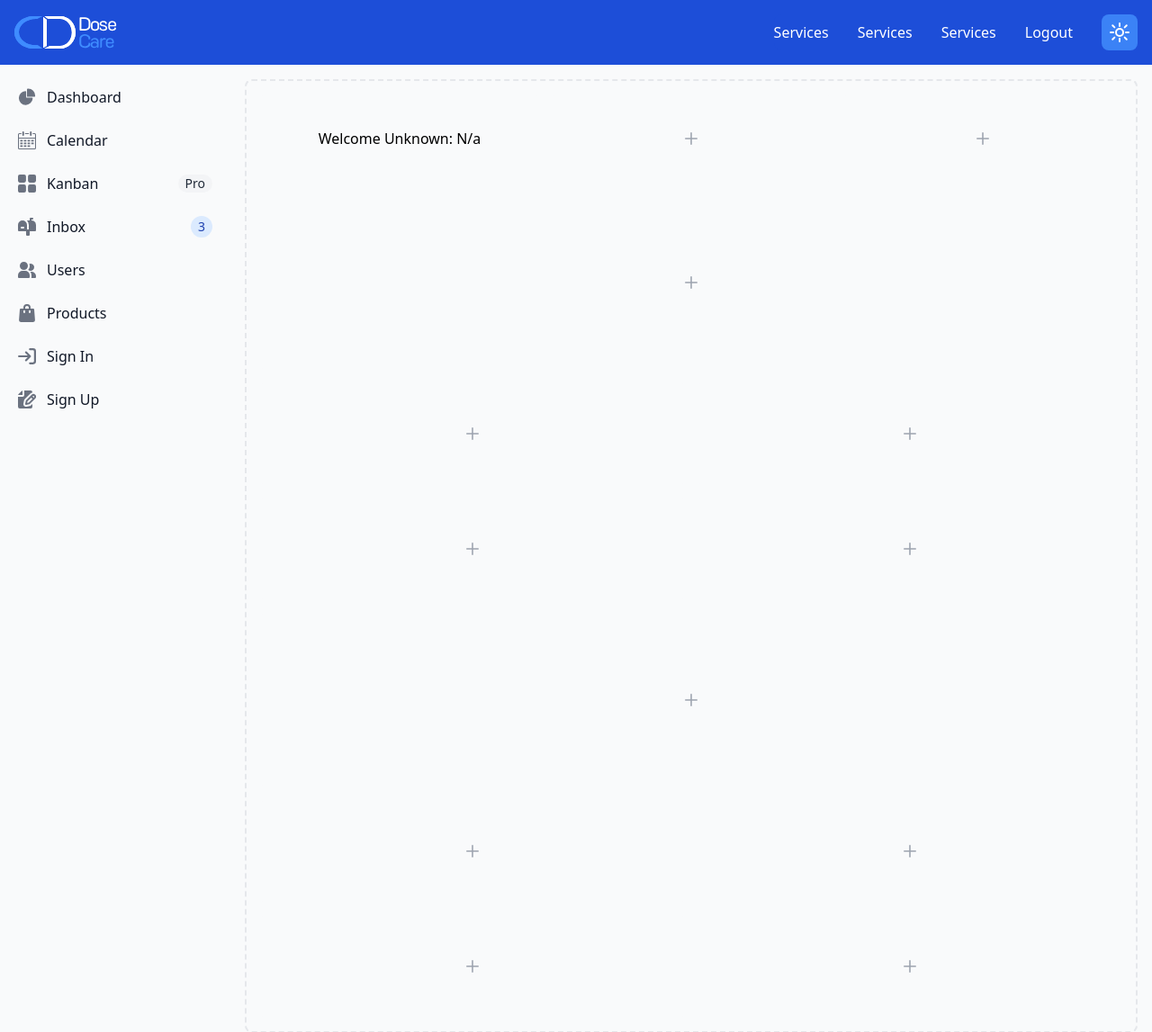
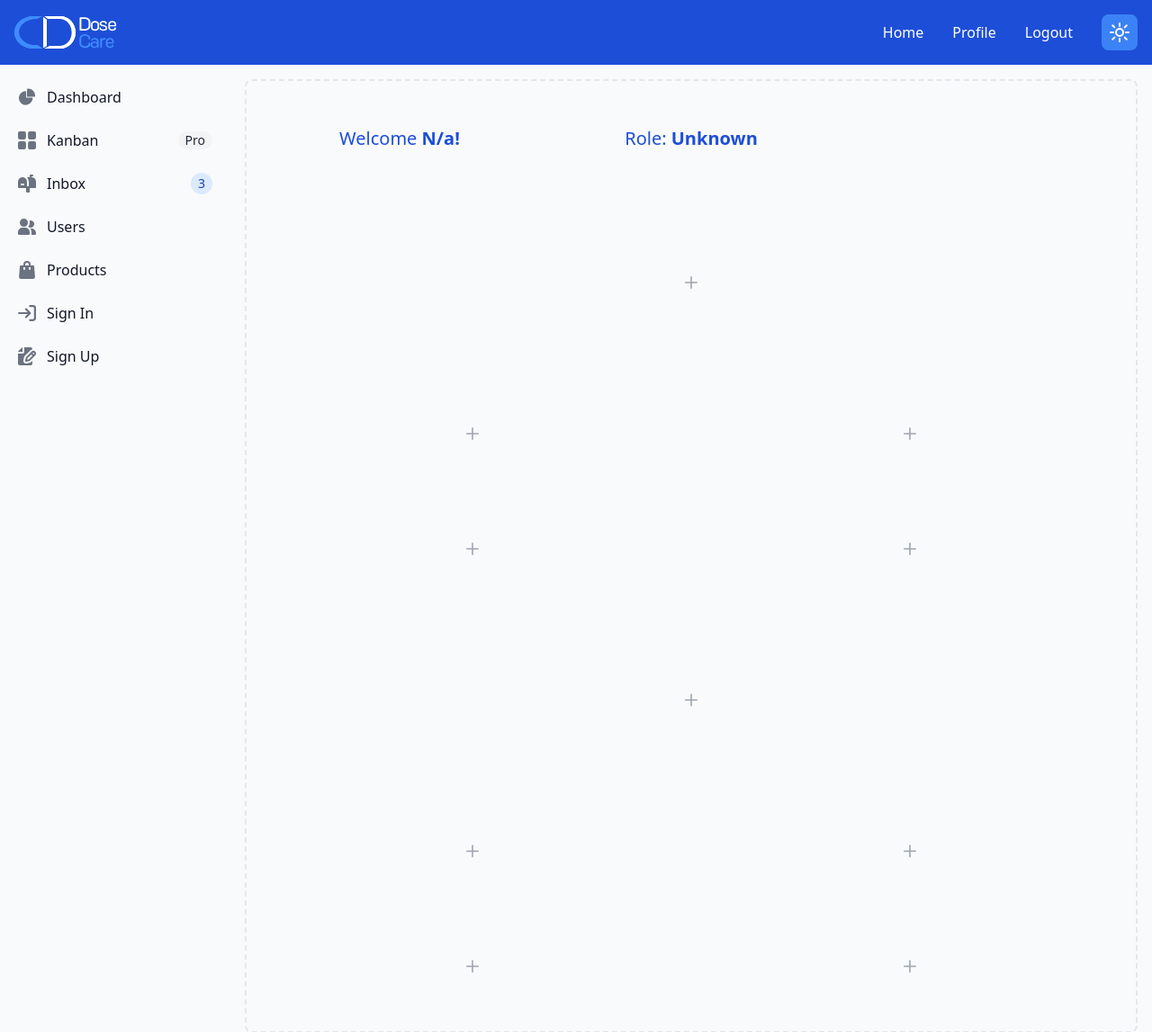
Before and after one commit to Steven-Mansour/DoseCare, a Flask app: page /home in a window 1280 px wide. Shown: the top 1147 px of the page at 90% size. Run offline with Flask 3, Linux system fonts and the light colour scheme; the visitor is signed in with stand-in values (Sample User, id 1); data that the repository does not hold is empty.

Commit message:
Add dashboard page and some stuff

```diff
--- a/main.py
+++ b/main.py
@@ -10,27 +10,44 @@
 
 @main.route('/')
 def index():
-    return "Logged in!"
+    return redirect(url_for('main.home'))
 
 
 @main.route('/home')
 @login_required
 def home():
-    return render_template("home.html", user=current_user.get_info())
+    return render_template("home.html", user=current_user.get_stats())
+
+
+@main.route('/profile')
+@login_required
+def profile():
+    return render_template("profile.html", user=current_user.get_info())
+# @main.route('/assignPharmacy')
+# @login_required
+# def assignPharmacy():
+#     if (current_user.get_info()['role'] != 'patient'):
+#         flash("You are not allowed to access this page")
+#         return redirect(url_for('main.home'))
+#     patient = current_user.get_info()['patientID']
+#     patient = Patient.query.first_or_404(patient)
+#     pharmacy = patient.pharmacy
+#     return render_template("assignPharmacy.html", user=current_user.get_info(), pharmacy=pharmacy)
 
 
 @main.route('/viewCalendar/<int:patient_id>')
 @login_required
 def viewCalendar(patient_id):
-    if (current_user.get_info()['role'] != 'patient'):
+    if (current_user.get_info()['role'] != 'patient' and current_user.get_info()['role'] != 'caregiver'):
         flash("You are not allowed to access this page")
         return redirect(url_for('main.home'))
+    patient = Patient.query.filter_by(patientID=patient_id).first()
+    if (current_user.get_info()['role'] == 'caregiver'):
+        if (patient.caregiverID != current_user.get_info()['caregiverID']):
+            flash("You cannot access this patients data")
+            return redirect(url_for('main.home'))
     current_year = datetime.now().year
-    patient = Patient.query.filter_by(patientID=patient_id).first()
     monthlySched = patient.get_monthly_schedule()
-    # current_month = datetime.now().month
-    # month_name = calendar.month_name[current_month]
-    # cal = calendar.Calendar().monthdayscalendar(current_year, current_month)
     return render_template("calendar.html", user=current_user.get_info(),
                            cal=monthlySched["cal"],
                            year=monthlySched["current_year"],
--- a/static/css/output.css
+++ b/static/css/output.css
@@ -2145,6 +2145,11 @@
        column-gap: 1.5rem;
 }
 
+.gap-x-4 {
+  -moz-column-gap: 1rem;
+       column-gap: 1rem;
+}
+
 .space-y-2 > :not([hidden]) ~ :not([hidden]) {
   --tw-space-y-reverse: 0;
   margin-top: calc(0.5rem * calc(1 - var(--tw-space-y-reverse)));
@@ -2443,6 +2448,14 @@
   font-weight: 600;
 }
 
+.uppercase {
+  text-transform: uppercase;
+}
+
+.lowercase {
+  text-transform: lowercase;
+}
+
 .capitalize {
   text-transform: capitalize;
 }
@@ -2503,6 +2516,16 @@
 .text-blue-700 {
   --tw-text-opacity: 1;
   color: rgb(29 78 216 / var(--tw-text-opacity, 1));
+}
+
+.text-green-600 {
+  --tw-text-opacity: 1;
+  color: rgb(22 163 74 / var(--tw-text-opacity, 1));
+}
+
+.text-red-600 {
+  --tw-text-opacity: 1;
+  color: rgb(220 38 38 / var(--tw-text-opacity, 1));
 }
 
 .shadow {
@@ -2515,6 +2538,11 @@
   --tw-shadow: 0 10px 15px -3px rgb(0 0 0 / 0.1), 0 4px 6px -4px rgb(0 0 0 / 0.1);
   --tw-shadow-colored: 0 10px 15px -3px var(--tw-shadow-color), 0 4px 6px -4px var(--tw-shadow-color);
   box-shadow: var(--tw-ring-offset-shadow, 0 0 #0000), var(--tw-ring-shadow, 0 0 #0000), var(--tw-shadow);
+}
+
+.blur {
+  --tw-blur: blur(8px);
+  filter: var(--tw-blur) var(--tw-brightness) var(--tw-contrast) var(--tw-grayscale) var(--tw-hue-rotate) var(--tw-invert) var(--tw-saturate) var(--tw-sepia) var(--tw-drop-shadow);
 }
 
 .invert {
@@ -2809,6 +2837,11 @@
   color: rgb(255 255 255 / var(--tw-text-opacity, 1));
 }
 
+.dark\:text-blue-700:is(.dark *) {
+  --tw-text-opacity: 1;
+  color: rgb(29 78 216 / var(--tw-text-opacity, 1));
+}
+
 .dark\:placeholder-gray-400:is(.dark *)::-moz-placeholder {
   --tw-placeholder-opacity: 1;
   color: rgb(156 163 175 / var(--tw-placeholder-opacity, 1));
--- a/templates/headerContent.html
+++ b/templates/headerContent.html
@@ -1,16 +1,12 @@
 {%extends "base.html"%}
 {%block headerButtons%}
 <li>
-    <a href="#"
-        class=" hover:text-blue-700 block py-2 px-3 text-white rounded hover:bg-gray-100 md:hover:bg-transparent md:border-0 md:hover:text-blue-200 md:p-0 dark:text-white md:dark:hover:text-blue-500 dark:hover:bg-gray-700 dark:hover:text-white md:dark:hover:bg-transparent">Services</a>
+    <a href="{{url_for('main.home')}}"
+        class=" hover:text-blue-700 block py-2 px-3 text-white rounded hover:bg-gray-100 md:hover:bg-transparent md:border-0 md:hover:text-blue-200 md:p-0 dark:text-white md:dark:hover:text-blue-500 dark:hover:bg-gray-700 dark:hover:text-white md:dark:hover:bg-transparent">Home</a>
 </li>
 <li>
-    <a href="#"
-        class=" hover:text-blue-700 block py-2 px-3 text-white rounded hover:bg-gray-100 md:hover:bg-transparent md:border-0 md:hover:text-blue-200 md:p-0 dark:text-white md:dark:hover:text-blue-500 dark:hover:bg-gray-700 dark:hover:text-white md:dark:hover:bg-transparent">Services</a>
-</li>
-<li>
-    <a href="#"
-        class=" hover:text-blue-700 block py-2 px-3 text-white rounded hover:bg-gray-100 md:hover:bg-transparent md:border-0 md:hover:text-blue-200 md:p-0 dark:text-white md:dark:hover:text-blue-500 dark:hover:bg-gray-700 dark:hover:text-white md:dark:hover:bg-transparent">Services</a>
+    <a href="{{url_for('main.profile')}}"
+        class=" hover:text-blue-700 block py-2 px-3 text-white rounded hover:bg-gray-100 md:hover:bg-transparent md:border-0 md:hover:text-blue-200 md:p-0 dark:text-white md:dark:hover:text-blue-500 dark:hover:bg-gray-700 dark:hover:text-white md:dark:hover:bg-transparent">Profile</a>
 </li>
 <li>
     <a href="{{ url_for('auth.logout') }}"
--- a/templates/home.html
+++ b/templates/home.html
@@ -3,25 +3,24 @@
 
 {%block pageContent%}
 <div class="grid grid-cols-3 gap-4 mb-4">
-    <div class="flex items-center justify-center h-24 rounded-sm bg-gray-50 dark:bg-gray-800">
-        <h1>Welcome {{user.role|capitalize}}: {{user.name|capitalize}}</h1>
+    <div
+        class="flex text-lg items-center justify-center h-24 p-4 rounded-sm bg-gray-50 dark:bg-gray-800 dark:text-white">
+        <p class="text-xl text-blue-700 dark:text-gray-300">
+            Welcome <b>{{user.name|capitalize}}!</b>
+        </p>
     </div>
     <div class="flex items-center justify-center h-24 rounded-sm bg-gray-50 dark:bg-gray-800">
-        <p class="text-2xl text-gray-400 dark:text-gray-500">
-            <svg class="w-3.5 h-3.5" aria-hidden="true" xmlns="http://www.w3.org/2000/svg" fill="none"
-                viewBox="0 0 18 18">
-                <path stroke="currentColor" stroke-linecap="round" stroke-linejoin="round" stroke-width="2"
-                    d="M9 1v16M1 9h16" />
-            </svg>
+        <p class="text-xl text-blue-700 dark:text-gray-300">
+            Role: <b>{{user.role|capitalize}}</b>
         </p>
     </div>
     <div class="flex items-center justify-center h-24 rounded-sm bg-gray-50 dark:bg-gray-800">
         <p class="text-2xl text-gray-400 dark:text-gray-500">
-            <svg class="w-3.5 h-3.5" aria-hidden="true" xmlns="http://www.w3.org/2000/svg" fill="none"
-                viewBox="0 0 18 18">
-                <path stroke="currentColor" stroke-linecap="round" stroke-linejoin="round" stroke-width="2"
-                    d="M9 1v16M1 9h16" />
-            </svg>
+        <p class="text-lg text-blue-700 dark:text-gray-300">
+            {%if user.role == 'patient'%}
+            Your caregiver: <b>{{user.caregiver.firstName|capitalize}} {{user.caregiver.lastName|capitalize}}</b>
+            {%endif%}
+        </p>
         </p>
     </div>
 </div>
--- a/templates/homeTemplate.html
+++ b/templates/homeTemplate.html
@@ -38,8 +38,9 @@
                 <a href="{{ url_for('main.createPill') }}"
                     class="flex items-center p-2 text-gray-900 rounded-lg dark:text-white hover:bg-gray-100 dark:hover:bg-gray-700 group">
                     <svg class="shrink-0 w-5 h-5 text-gray-500 transition duration-75 dark:text-gray-400 group-hover:text-gray-900 dark:group-hover:text-white"
-                        aria-hidden="true" fill="currentColor" version="1.1" id="Capa_1" xmlns="http://www.w3.org/2000/svg"
-                        xmlns:xlink="http://www.w3.org/1999/xlink" viewBox="0 0 520.532 520.532" width="24" height="24"
+                        aria-hidden="true" fill="currentColor" version="1.1" id="Capa_1"
+                        xmlns="http://www.w3.org/2000/svg" xmlns:xlink="http://www.w3.org/1999/xlink"
+                        viewBox="0 0 520.532 520.532" width="24" height="24"
                         transform="rotate(-45) matrix(-1, 0, 0, 1, 0, 0)">
                         <g id="SVGRepo_bgCarrier" stroke-width="0"></g>
                         <g id="SVGRepo_tracerCarrier" stroke-linecap="round" stroke-linejoin="round"></g>
@@ -69,17 +70,18 @@
                     <span class="ms-3">Choose Caregiver</span>
                 </a>
             </li>
+
             <li>
                 <a href="{{url_for('main.viewCalendar', patient_id = current_user.get_info().patientID)}}"
                     class="flex items-center p-2 text-gray-900 rounded-lg dark:text-white hover:bg-gray-100 dark:hover:bg-gray-700 group">
                     <svg class="shrink-0 w-5 h-5 text-gray-500 transition duration-75 dark:text-gray-400 group-hover:text-gray-900 dark:group-hover:text-white"
-                        aria-hidden="true" xmlns="http://www.w3.org/2000/svg" fill="currentColor" viewBox="0 0 20 20">
+                        aria-hidden="true" xmlns="http://www.w3.org/2000/svg" viewBox="0 0 122.88 122.89" width="18"
+                        height="24">
                         <path
-                            d="m17.418 3.623-.018-.008a6.713 6.713 0 0 0-2.4-.569V2h1a1 1 0 1 0 0-2h-2a1 1 0 0 0-1 1v2H9.89A6.977 6.977 0 0 1 12 8v5h-2V8A5 5 0 1 0 0 8v6a1 1 0 0 0 1 1h8v4a1 1 0 0 0 1 1h2a1 1 0 0 0 1-1v-4h6a1 1 0 0 0 1-1V8a5 5 0 0 0-2.582-4.377ZM6 12H4a1 1 0 0 1 0-2h2a1 1 0 0 1 0 2Z" />
+                            d="M81.61,4.73C81.61,2.12,84.19,0,87.38,0s5.77,2.12,5.77,4.73V25.45c0,2.61-2.58,4.73-5.77,4.73s-5.77-2.12-5.77-4.73V4.73ZM66.11,105.66c-.8,0-.8-10.1,0-10.1H81.9c.8,0,.8,10.1,0,10.1ZM15.85,68.94c-.8,0-.8-10.1,0-10.1H31.64c.8,0,.8,10.1,0,10.1Zm25.13,0c-.8,0-.8-10.1,0-10.1H56.77c.8,0,.8,10.1,0,10.1Zm25.13,0c-.8,0-.8-10.1,0-10.1H81.9c.8,0,.8,10.1,0,10.1Zm25.14-10.1H107c.8,0,.8,10.1,0,10.1H91.25c-.8,0-.8-10.1,0-10.1ZM15.85,87.3c-.8,0-.8-10.1,0-10.1H31.64c.8,0,.8,10.1,0,10.1ZM41,87.3c-.8,0-.8-10.1,0-10.1H56.77c.8,0,.8,10.1,0,10.1Zm25.13,0c-.8,0-.8-10.1,0-10.1H81.9c.8,0,.8,10.1,0,10.1Zm25.14,0c-.8,0-.8-10.1,0-10.1H107c.8,0,.8,10.1,0,10.1Zm-75.4,18.36c-.8,0-.8-10.1,0-10.1H31.64c.8,0,.8,10.1,0,10.1Zm25.13,0c-.8,0-.8-10.1,0-10.1H56.77c.8,0,.8,10.1,0,10.1ZM29.61,4.73C29.61,2.12,32.19,0,35.38,0s5.77,2.12,5.77,4.73V25.45c0,2.61-2.58,4.73-5.77,4.73s-5.77-2.12-5.77-4.73V4.73ZM6.4,43.47H116.47v-22a3,3,0,0,0-.86-2.07,2.92,2.92,0,0,0-2.07-.86H103a3.2,3.2,0,0,1,0-6.4h10.55a9.36,9.36,0,0,1,9.33,9.33v92.09a9.36,9.36,0,0,1-9.33,9.33H9.33A9.36,9.36,0,0,1,0,113.55V21.47a9.36,9.36,0,0,1,9.33-9.33H20.6a3.2,3.2,0,1,1,0,6.4H9.33a3,3,0,0,0-2.07.86,2.92,2.92,0,0,0-.86,2.07v22Zm110.08,6.41H6.4v63.67a3,3,0,0,0,.86,2.07,2.92,2.92,0,0,0,2.07.86H113.55a3,3,0,0,0,2.07-.86,2.92,2.92,0,0,0,.86-2.07V49.88ZM50.43,18.54a3.2,3.2,0,0,1,0-6.4H71.92a3.2,3.2,0,1,1,0,6.4Z"
+                            fill="currentColor" />
                     </svg>
                     <span class="flex-1 ms-3 whitespace-nowrap">Calendar</span>
-                    <span
-                        class="inline-flex items-center justify-center w-3 h-3 p-3 ms-3 text-sm font-medium text-blue-800 bg-blue-100 rounded-full dark:bg-blue-900 dark:text-blue-300">3</span>
                 </a>
             </li>
             {% endif %}
@@ -94,17 +96,6 @@
                             d="M12.5 0c-.157 0-.311.01-.565.027A1 1 0 0 0 11 1.02V10h8.975a1 1 0 0 0 1-.935c.013-.188.028-.374.028-.565A8.51 8.51 0 0 0 12.5 0Z" />
                     </svg>
                     <span class="ms-3">Dashboard</span>
-                </a>
-            </li>
-            <li>
-                <a href="{{ url_for('main.home') }}"
-                class="flex items-center p-2 text-gray-900 rounded-lg dark:text-white hover:bg-gray-100 dark:hover:bg-gray-700 group">
-                    <svg class="shrink-0 w-5 h-5 text-gray-500 transition duration-75 dark:text-gray-400 group-hover:text-gray-900 dark:group-hover:text-white"
-                        aria-hidden="true" xmlns="http://www.w3.org/2000/svg" viewBox="0 0 122.88 122.89" width="18" height="24">
-                        <path d="M81.61,4.73C81.61,2.12,84.19,0,87.38,0s5.77,2.12,5.77,4.73V25.45c0,2.61-2.58,4.73-5.77,4.73s-5.77-2.12-5.77-4.73V4.73ZM66.11,105.66c-.8,0-.8-10.1,0-10.1H81.9c.8,0,.8,10.1,0,10.1ZM15.85,68.94c-.8,0-.8-10.1,0-10.1H31.64c.8,0,.8,10.1,0,10.1Zm25.13,0c-.8,0-.8-10.1,0-10.1H56.77c.8,0,.8,10.1,0,10.1Zm25.13,0c-.8,0-.8-10.1,0-10.1H81.9c.8,0,.8,10.1,0,10.1Zm25.14-10.1H107c.8,0,.8,10.1,0,10.1H91.25c-.8,0-.8-10.1,0-10.1ZM15.85,87.3c-.8,0-.8-10.1,0-10.1H31.64c.8,0,.8,10.1,0,10.1ZM41,87.3c-.8,0-.8-10.1,0-10.1H56.77c.8,0,.8,10.1,0,10.1Zm25.13,0c-.8,0-.8-10.1,0-10.1H81.9c.8,0,.8,10.1,0,10.1Zm25.14,0c-.8,0-.8-10.1,0-10.1H107c.8,0,.8,10.1,0,10.1Zm-75.4,18.36c-.8,0-.8-10.1,0-10.1H31.64c.8,0,.8,10.1,0,10.1Zm25.13,0c-.8,0-.8-10.1,0-10.1H56.77c.8,0,.8,10.1,0,10.1ZM29.61,4.73C29.61,2.12,32.19,0,35.38,0s5.77,2.12,5.77,4.73V25.45c0,2.61-2.58,4.73-5.77,4.73s-5.77-2.12-5.77-4.73V4.73ZM6.4,43.47H116.47v-22a3,3,0,0,0-.86-2.07,2.92,2.92,0,0,0-2.07-.86H103a3.2,3.2,0,0,1,0-6.4h10.55a9.36,9.36,0,0,1,9.33,9.33v92.09a9.36,9.36,0,0,1-9.33,9.33H9.33A9.36,9.36,0,0,1,0,113.55V21.47a9.36,9.36,0,0,1,9.33-9.33H20.6a3.2,3.2,0,1,1,0,6.4H9.33a3,3,0,0,0-2.07.86,2.92,2.92,0,0,0-.86,2.07v22Zm110.08,6.41H6.4v63.67a3,3,0,0,0,.86,2.07,2.92,2.92,0,0,0,2.07.86H113.55a3,3,0,0,0,2.07-.86,2.92,2.92,0,0,0,.86-2.07V49.88ZM50.43,18.54a3.2,3.2,0,0,1,0-6.4H71.92a3.2,3.2,0,1,1,0,6.4Z" fill="currentColor"/>
-                    </svg>
-
-                    <span class="ms-3">Calendar</span>
                 </a>
             </li>
             <li>
```
Also changed, not shown: models.py (+14 -3 lines), templates/assignPharmacy.html (added, +90 -0 lines), templates/profile.html (added, +13 -0 lines), templates/schedule.html (+10 -2 lines).
